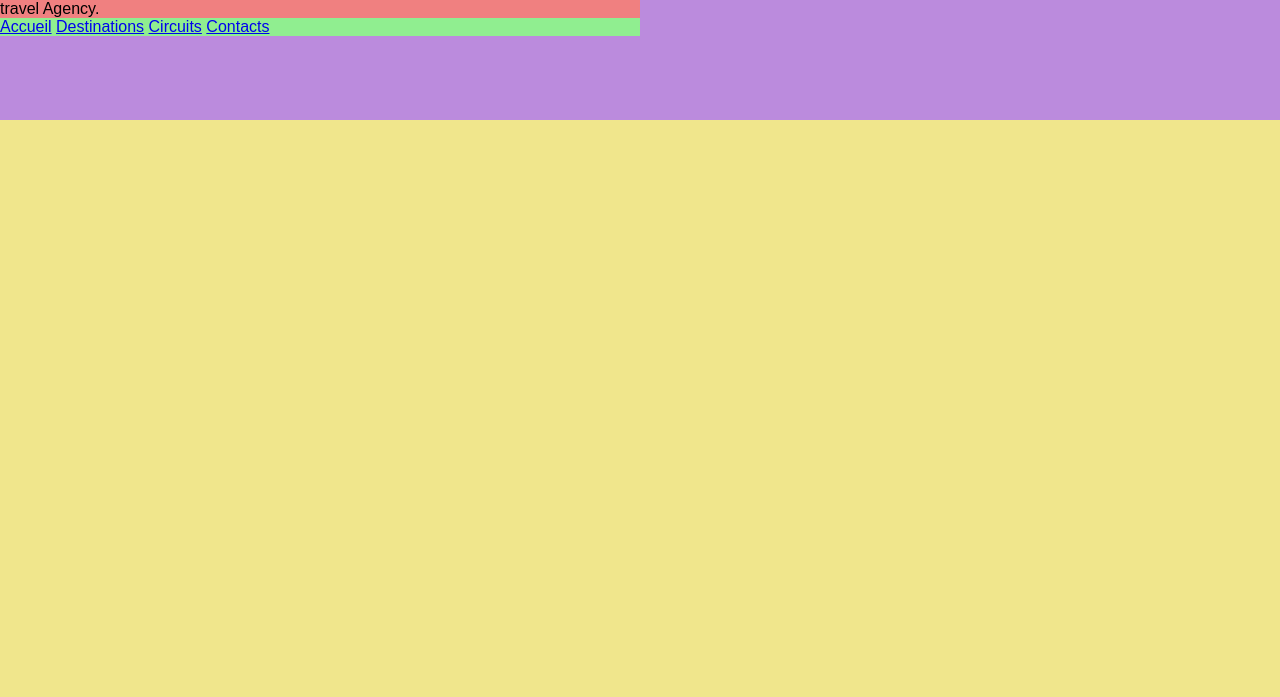
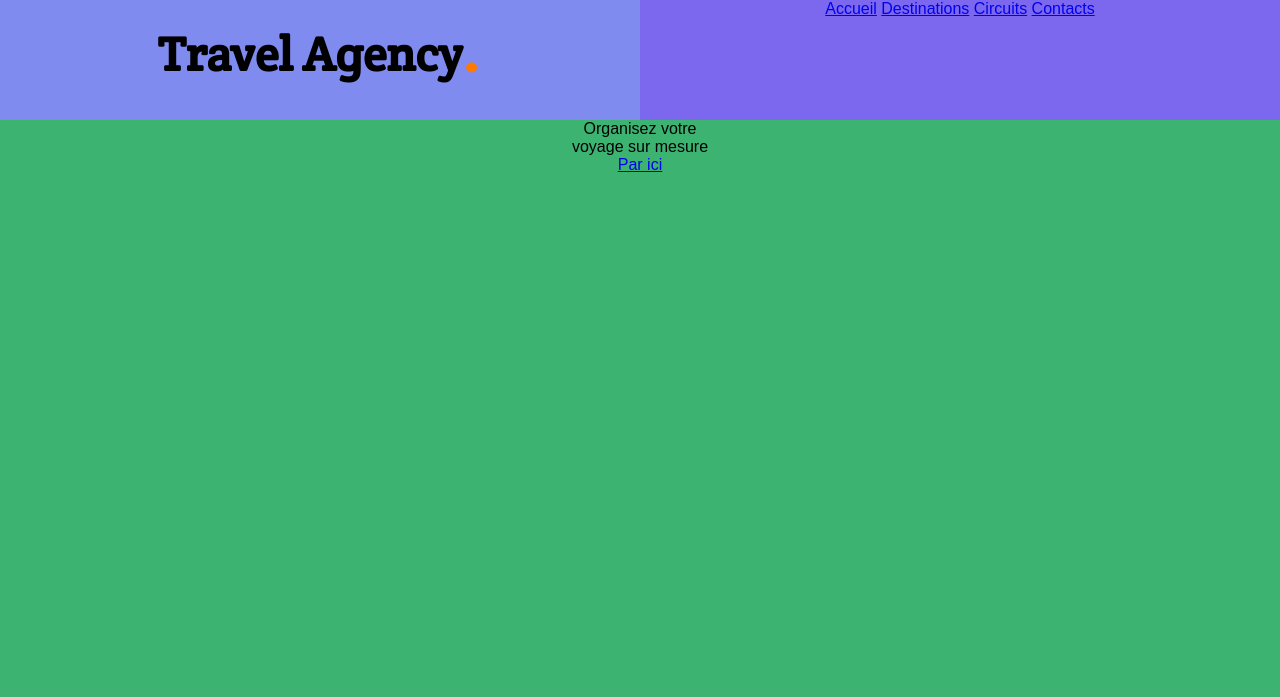
Before and after one commit to kyweez/CRM-04-HTML-CSS-initiation, a plain HTML site: page TP_CRM/TRAINING_02_AGENCE_VOYAGE/index.html in a window 1280 px wide. Shown: the top 697 px of the page. Drawn offline with Linux system fonts and the light colour scheme.

Commit message:
Push fin de journee 12/03/20

```diff
--- a/TP_CRM/TRAINING_02_AGENCE_VOYAGE/css/style.css
+++ b/TP_CRM/TRAINING_02_AGENCE_VOYAGE/css/style.css
@@ -1,6 +1,6 @@
-/*============================================================*/
-/*========================== GENERAL =========================*/
-/*============================================================*/
+/*#######################################################################*/
+/*############################### GENERAL ###############################*/
+/*#######################################################################*/
 *{
     margin: 0;
     padding: 0;
@@ -9,68 +9,95 @@
     font-size: 100%;
     font-weight: normal;
     font-family: Arial, Helvetica, sans-serif;
+    text-align: center;
 }
+body{
+    width: 100vp;
+    height: 2000px;
+}
+
 li{
     display: inline;
 }
-
-/*============================================================*/
-/*========================== HEADER ==========================*/
-/*============================================================*/
-header{
-    position: fixed;
-    width: 100%;
-    min-height: 120px;
-    background-color: rgb(187, 139, 221);
+h1{
+    font-size: 300%;
+    font-weight: bold;
+    font-family: "Crete Round", Arial, Helvetica, sans-serif;
+    text-transform: capitalize;
+}
+.orange-dot{
+    font-size: 150%;
+    font-family: "Crete Round", Arial, Helvetica, sans-serif;
+    color: #ff7a00;
 }
 
-/*============================================================*/
+/*#######################################################################*/
+/*################################ HEADER ###############################*/
+/*#######################################################################*/
+header{
+    width: 100%;
+    height: 6%;
+    background-color: lightskyblue;
+}
+h1, nav{
+    box-sizing: border-box;
+    width: 50%;
+    height: 100%;
+    background-color: lime;
+    float: left;
+}
+h1{
+    left: 0;
+    background-color: rgb(128, 139, 240);
+
+}
+nav{
+    right: 0;
+    background-color: mediumslateblue;
+}
+
+/*#######################################################################*/
+/*################################# MAIN ################################*/
+/*#######################################################################*/
+
+/*========================== GENERAL =========================*/
+main{
+    width: 100%;
+    height: 85%;
+    background-color: springgreen;
+}
 /*========================== ACCUEIL =========================*/
-/*============================================================*/
 #accueil{
     width: 100%;
-    min-height: 700px;
-    background-color: khaki;
-}
-h1, nav{
-    width: 50%;
-}
-h1{
-background-color: lightcoral;
-}
-nav{
-background-color: lightgreen;
+    height: 39%;
+    background-color:mediumseagreen ;
 }
 
-/*============================================================*/
 /*======================== PRESTATIONS =======================*/
-/*============================================================*/
 #prestations{
     width: 100%;
-    min-height: 400px;
-    background-color: lawngreen;
+    height: 21%;
+    background-color: orangered;
 }
-/*============================================================*/
 /*========================= CIRCUITS =========================*/
-/*============================================================*/
 #circuits{
     width: 100%;
-    min-height: 380px;
-    background-color: lightseagreen;
+    height: 20%;
+    background-color:mediumvioletred ;
 }
-/*============================================================*/
 /*========================= CONTACTS =========================*/
-/*============================================================*/
 #contacts{
     width: 100%;
-    min-height: 380px;
-    background-color: magenta;
+    height: 20%;
+    background-color: royalblue;
 }
-/*============================================================*/
-/*========================== FOOTER ==========================*/
-/*============================================================*/
+
+
+/*#######################################################################*/
+/*################################ FOOTER ###############################*/
+/*#######################################################################*/
 footer{
     width: 100%;
-    min-height: 150px;
-    background-color: rgb(58, 35, 142);
+    height: 9%;
+    background-color: lightcoral;
 }
```
